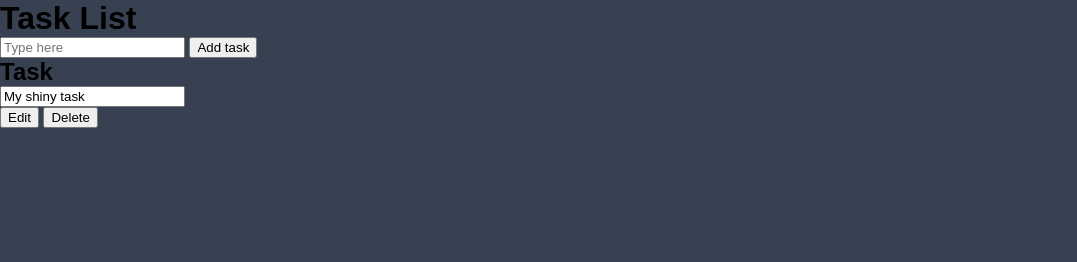
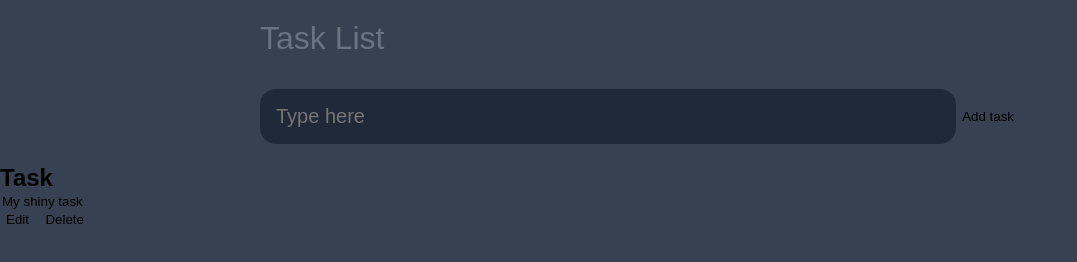
Before and after one commit to MeshackKorir/jstater, a plain HTML site: page index.html in a window 1280 px wide. Shown: the whole page, without its empty margins (0-1077 px from the left). Drawn offline with Linux system fonts and the light colour scheme.

Commit message:
updation styling

```diff
--- a/style.css
+++ b/style.css
@@ -20,3 +20,38 @@ body{
     min-height: 100vh;
     background: var(--dark);
 }
+
+header{
+    padding: 20px;
+    max-width: 800px;
+    width: 100%;
+    margin: 0 auto;
+}
+
+header >h1{
+    font-size: 2.5 rem;
+    font-weight: 300;
+    color: var(--gray);
+    margin-bottom: 2rem;
+}
+
+#new-task-form{
+    display: flex;
+}
+
+input, button{
+    appearance: none;
+    border: none;
+    outline: none;
+    background: none;
+}
+
+#new-task-input{
+    flex: 1 1 0%;
+    background-color: var(--darker);
+    padding: 1rem;
+    border-radius: 1rem;
+    margin-right: 1 rem;
+    color: var(--light);
+    font-size: 1.25rem;
+}
```
